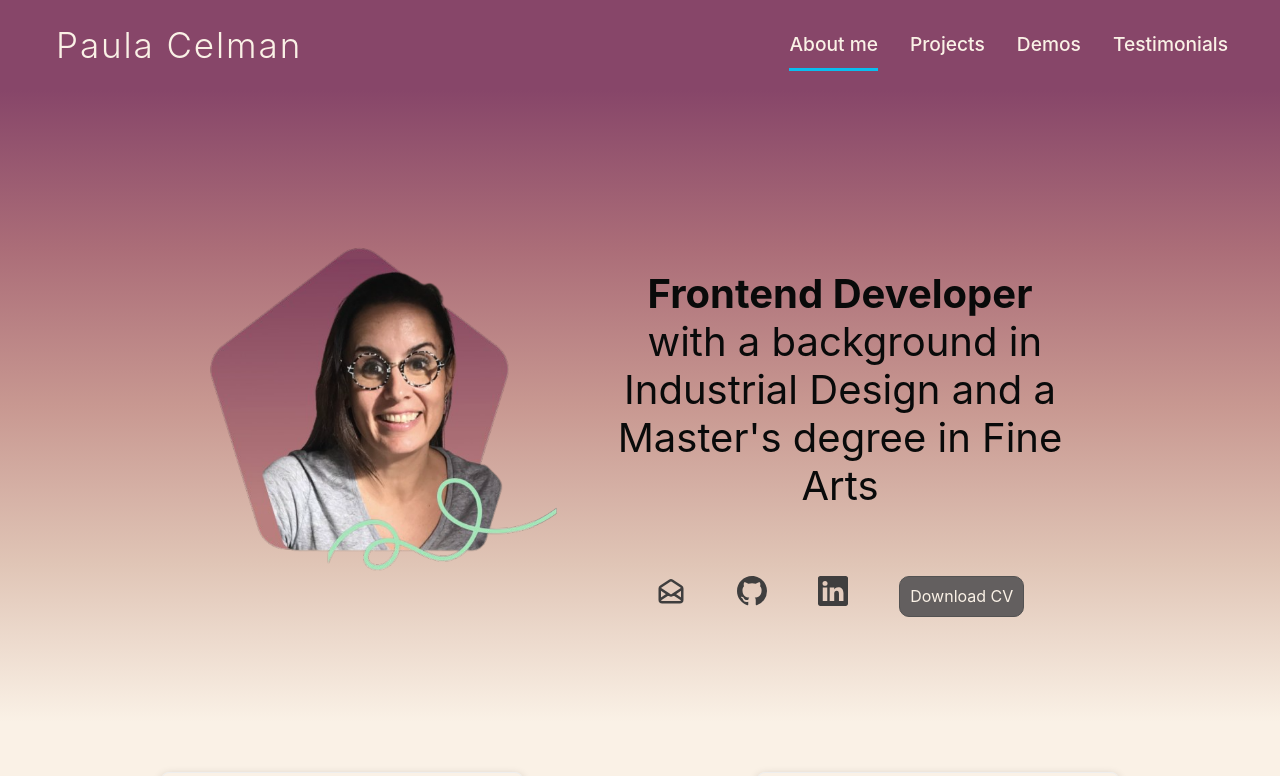
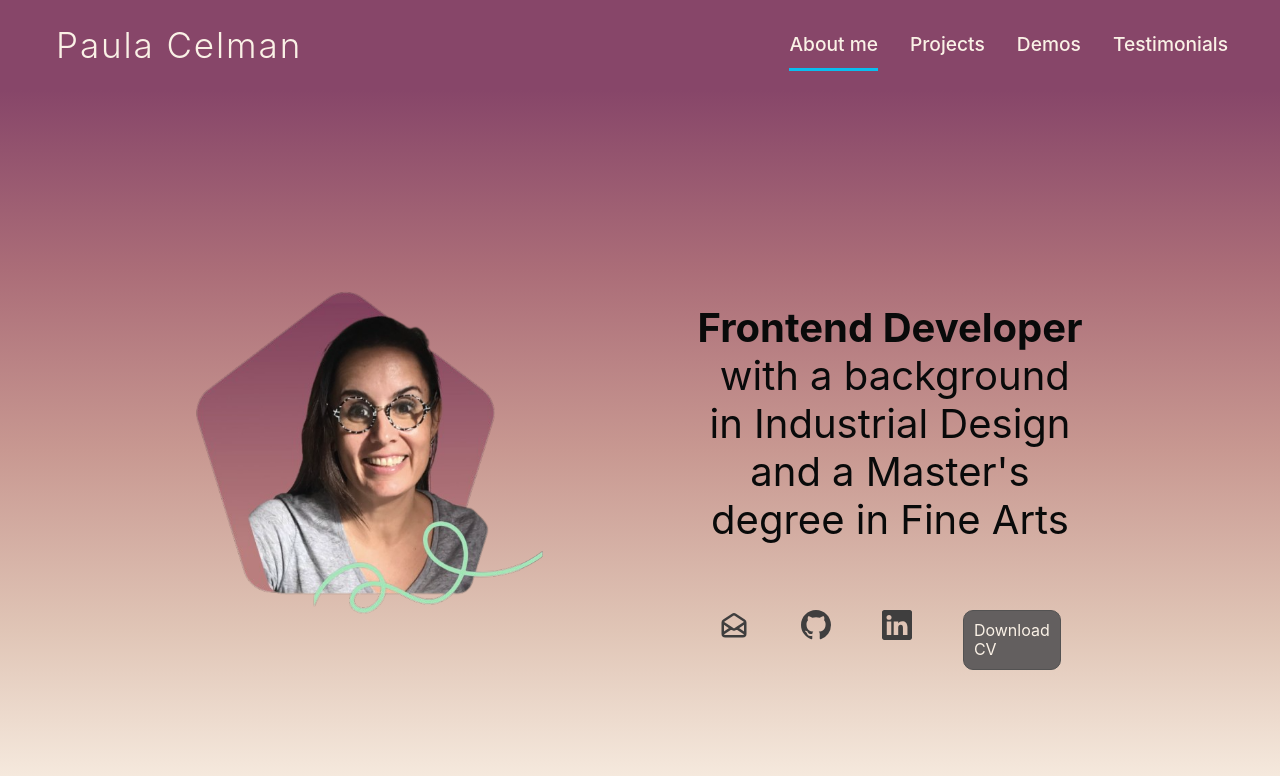
Before and after one commit to pcelman/Portfolio_2.0, a React (Vite) app: page / in a window 1280 px wide. Shown: the top 776 px of the page. Built offline with nearby package versions, Linux system fonts and the light colour scheme; a web font is replaced by a local one.

Commit message:
fix: about height

```diff
--- a/src/styles/About.css
+++ b/src/styles/About.css
@@ -14,18 +14,22 @@
 }
 
 .about__container {
+  height: 90vh;
   margin: 0 auto;
   width: 80%;
   max-width: 2240px;
-  gap: 90px;
+  display: flex;
+  align-items: center;
+  justify-content: center;
 }
+
 .about__intro {
   max-width: 1270px;
   display: flex;
   align-items: center;
   justify-content: center;
   padding: 80px;
-  gap: 50px;
+  gap: 150px;
 }
 .about__figure {
   display: flex;
```
